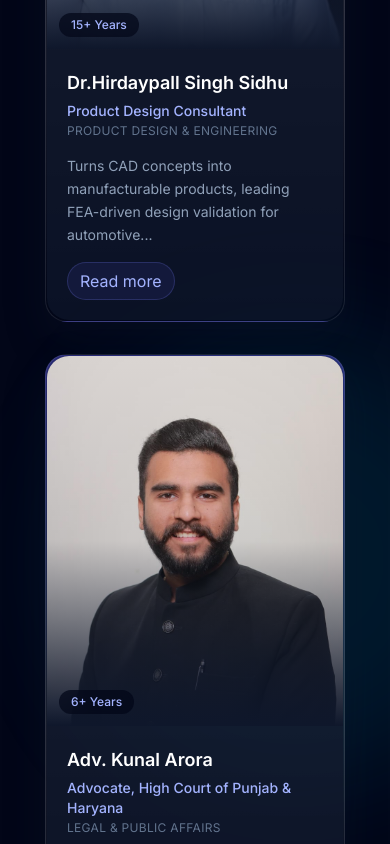
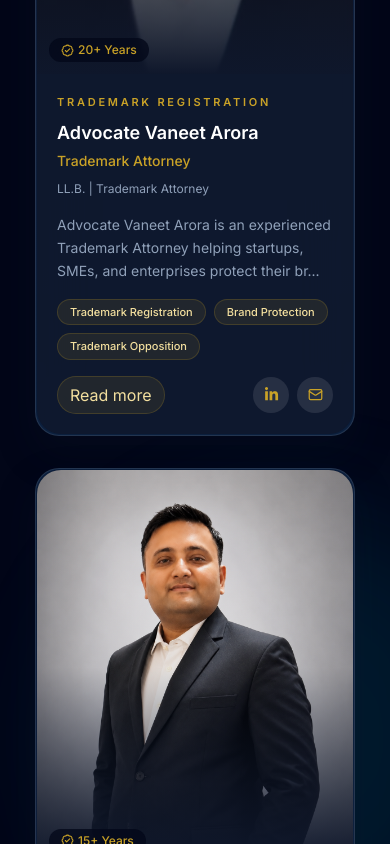
Before and after one commit to avinash680/Perceptive-Brains-IP, a React (Vite) app in the folder frontend/: page / in a window 390 px wide. Shown: the part 7120-7964 px from the top of the page. Built offline with nearby package versions, Linux system fonts and the light colour scheme.

Commit message:
change  our team content

```diff
--- a/frontend/src/App.jsx
+++ b/frontend/src/App.jsx
@@ -7,8 +7,7 @@ function ScrollToHash() {
   const { hash, pathname } = useLocation();
 
   useLayoutEffect(() => {
-    if (!hash) return;
-
+    if (hash) {
       const id = hash.replace("#", "");
       const scrollToElement = () => {
         const element = document.getElementById(id);
@@ -20,6 +19,9 @@ function ScrollToHash() {
       scrollToElement();
       const timeout = window.setTimeout(scrollToElement, 100);
       return () => window.clearTimeout(timeout);
+    }
+
+    window.scrollTo({ top: 0, left: 0, behavior: "smooth" });
   }, [hash, pathname]);
 
   return null;
--- a/frontend/src/pages/About/components/AboutTeam.jsx
+++ b/frontend/src/pages/About/components/AboutTeam.jsx
@@ -1,72 +1,104 @@
-import React from "react";
+import React, { useState } from "react";
 import { BadgeCheck, Mail } from "lucide-react";
 import { FaLinkedinIn } from "react-icons/fa";
 import Reveal from "./Reveal";
 
-export default function AboutTeam({ team }) {
+function TeamCard({ member, index }) {
+  const [expanded, setExpanded] = useState(false);
+  const preview = `${member.bio.slice(0, 115)}...`;
+
   return (
-    <section className="mx-auto max-w-7xl px-6 py-16 lg:px-8">
-      <Reveal className="mx-auto mb-10 max-w-2xl text-center">
-        <p className="text-xs font-semibold tracking-[0.2em] text-[#9C7A1E]">OUR TEAM</p>
-        <h2 className="mt-3 text-3xl font-semibold tracking-tight text-slate-900 sm:text-4xl">
-          Attorneys and agents behind your portfolio
-        </h2>
-      </Reveal>
-      <div className="grid grid-cols-1 gap-7 sm:grid-cols-2 lg:grid-cols-2">
-        {team.map((member, i) => (
-          <Reveal key={member.id} delay={i * 90}>
-            <div className="group flex h-full flex-col overflow-hidden rounded-2xl border border-slate-100 bg-white shadow-sm shadow-[#0B1F3D]/5 transition-all duration-300 hover:-translate-y-1.5 hover:shadow-xl hover:shadow-[#0B1F3D]/10 sm:flex-row">
-              <div className="relative h-64 flex-none overflow-hidden sm:h-auto sm:w-48">
+    <Reveal delay={index * 90}>
+      <div className="group relative mx-auto flex h-full w-full max-w-[320px] flex-col rounded-[24px] border border-white/10 bg-gradient-to-b from-[#0B1F3D]/95 via-[#10223f]/90 to-[#0B1F3D] p-[1px] shadow-[0_18px_40px_rgba(15,23,42,0.22)] transition-all duration-500 hover:-translate-y-2 hover:shadow-[0_22px_50px_rgba(12,31,61,0.26)]">
+        <div className="absolute -inset-px rounded-[24px] bg-gradient-to-b from-[#C9A227]/20 via-transparent to-transparent opacity-0 blur-xl transition-opacity duration-500 group-hover:opacity-80" />
+
+        <div className="relative flex h-full flex-col overflow-hidden rounded-[24px] bg-slate-900/80 backdrop-blur-xl">
+          <div className="relative aspect-[4/5] w-full overflow-hidden">
             <img
               src={member.photo}
               alt={member.name}
-                  className="h-full w-full object-cover transition-transform duration-500 group-hover:scale-105"
+              className="h-full w-full object-cover object-center transition-transform duration-700 ease-out group-hover:scale-110"
             />
-                <div className="absolute inset-0 bg-gradient-to-t from-[#0B1F3D]/60 via-transparent to-transparent sm:bg-gradient-to-r" />
-                <span className="absolute bottom-3 left-3 inline-flex items-center gap-1 rounded-full bg-white/90 px-2.5 py-1 text-[10px] font-semibold tracking-wide text-[#0B1F3D] backdrop-blur">
-                  <BadgeCheck size={12} />
+            <div className="absolute inset-0 bg-gradient-to-t from-slate-900 via-slate-900/10 to-transparent" />
+            <div className="absolute bottom-3 left-3 inline-flex items-center gap-1 rounded-full bg-slate-950/70 px-3 py-1 text-xs font-medium text-[#C9A227] backdrop-blur-md">
+              <BadgeCheck size={13} />
               {member.experience}
-                </span>
             </div>
-              <div className="flex flex-1 flex-col p-6">
-                <p className="text-[11px] font-semibold tracking-[0.15em] text-[#9C7A1E]">
-                  {member.department.toUpperCase()}
+          </div>
+
+          <div className="flex flex-1 flex-col justify-between p-5">
+            <div>
+              <p className="text-[11px] font-semibold uppercase tracking-[0.25em] text-[#C9A227]">
+                {member.department}
               </p>
-                <h3 className="mt-1 text-lg font-semibold text-slate-900">{member.name}</h3>
-                <p className="mt-0.5 text-sm text-[#9C7A1E]">{member.title}</p>
-                <p className="mt-1.5 text-xs leading-relaxed text-slate-500">{member.qualification}</p>
-                <p className="mt-3 text-sm leading-relaxed text-slate-600">{member.bio}</p>
+              <h3 className="mt-2 text-lg font-semibold text-white">{member.name}</h3>
+              <p className="mt-1 text-sm font-medium text-[#C9A227]">{member.title}</p>
+              <p className="mt-2 text-xs leading-relaxed text-slate-400">{member.qualification}</p>
+              <p className="mt-4 text-sm leading-relaxed text-slate-400">
+                {expanded ? member.bio : preview}
+              </p>
+            </div>
 
             <div className="mt-4 flex flex-wrap gap-2">
-                  {member.expertise.map((skill) => (
+              {member.expertise?.slice(0, 3).map((skill) => (
                 <span
                   key={skill}
-                      className="rounded-full border border-[#0B1F3D]/10 bg-[#0B1F3D]/5 px-3 py-1 text-[11px] font-medium text-[#0B1F3D]"
+                  className="rounded-full border border-[#C9A227]/20 bg-[#C9A227]/10 px-3 py-1 text-[11px] font-medium text-[#f3df9f]"
                 >
                   {skill}
                 </span>
               ))}
             </div>
 
-                <div className="mt-auto flex items-center gap-3 border-t border-slate-100 pt-4">
+            <div className="mt-4 flex items-center justify-between gap-3">
+              <button
+                type="button"
+                onClick={() => setExpanded((value) => !value)}
+                className="inline-flex w-fit items-center rounded-full border border-[#C9A227]/20 bg-[#C9A227]/10 px-3 py-1.5 text-sm font-medium text-[#f3df9f] transition hover:bg-[#C9A227]/20"
+              >
+                {expanded ? "Read less" : "Read more"}
+              </button>
+
+              <div className="flex items-center gap-2">
                 <a
                   href={member.linkedin}
-                    className="flex h-9 w-9 items-center justify-center rounded-full bg-[#0B1F3D]/5 text-[#9C7A1E] transition-colors hover:bg-[#C9A227] hover:text-white"
+                  className="flex h-9 w-9 items-center justify-center rounded-full bg-white/10 text-[#C9A227] transition-colors hover:bg-[#C9A227] hover:text-white"
                   aria-label={`${member.name} on LinkedIn`}
                 >
-                    <FaLinkedinIn size={16} />
+                  <FaLinkedinIn size={15} />
                 </a>
                 <a
                   href={`mailto:${member.email}`}
-                    className="flex h-9 w-9 items-center justify-center rounded-full bg-[#0B1F3D]/5 text-[#9C7A1E] transition-colors hover:bg-[#C9A227] hover:text-white"
+                  className="flex h-9 w-9 items-center justify-center rounded-full bg-white/10 text-[#C9A227] transition-colors hover:bg-[#C9A227] hover:text-white"
                   aria-label={`Email ${member.name}`}
                 >
-                    <Mail size={16} />
+                  <Mail size={15} />
                 </a>
               </div>
             </div>
           </div>
+        </div>
+      </div>
     </Reveal>
+  );
+}
+
+export default function AboutTeam({ team }) {
+  return (
+    <section className="mx-auto max-w-7xl px-6 py-16 lg:px-8">
+      <Reveal className="mx-auto mb-12 max-w-3xl text-center">
+        <p className="text-xs font-semibold tracking-[0.25em] text-[#9C7A1E]">OUR TEAM</p>
+        <h2 className="mt-3 text-3xl font-semibold tracking-tight text-slate-900 sm:text-4xl">
+          Meet our team of legal and technical experts
+        </h2>
+        <p className="mt-4 text-base leading-relaxed text-slate-600">
+          A multidisciplinary group helping clients protect, build, and grow with strong IP strategy.
+        </p>
+      </Reveal>
+
+      <div className="grid grid-cols-1 gap-8 sm:grid-cols-2 lg:grid-cols-4">
+        {team.map((member, index) => (
+          <TeamCard key={member.id} member={member} index={index} />
         ))}
       </div>
     </section>
--- a/frontend/src/pages/Home/OurTeam.jsx
+++ b/frontend/src/pages/Home/OurTeam.jsx
@@ -1,57 +1,19 @@
 import React, { useState } from "react";
-import hirdayPalPhoto from "../../assets/our-team/dr-hirday-pal-singh-sidhu.jpeg";
-import kunalAroraPhoto from "../../assets/our-team/advocate-kunal-arora.jpeg";
-import vaneetAroraPhoto from "../../assets/our-team/advocate-vaneet-arora.png";
-import jayvirShahPhoto from "../../assets/our-team/dr-jayvir-shah.png";
+import { BadgeCheck, Mail } from "lucide-react";
+import { FaLinkedinIn } from "react-icons/fa";
+import { team as aboutTeam } from "../About/data/aboutData";
 
-const team = [
-  {
-    id: "HSS",
-    name: "Dr.Hirdaypall Singh Sidhu",
-    title: "Product Design Consultant",
-    department: "Product Design & Engineering",
-    bio: "Turns CAD concepts into manufacturable products, leading FEA-driven design validation for automotive and industrial clients.",
-    experience: "15+ Years",
-    photo: hirdayPalPhoto,
-  },
-  {
-    id: "KA",
-    name: "Adv. Kunal Arora",
-    title: "Advocate, High Court of Punjab & Haryana",
-    department: "Legal & Public Affairs",
-    bio: "Combines courtroom advocacy with community leadership, founding Kutumbh Mitra Foundation to champion youth welfare initiatives.",
-    experience: "6+ Years",
-    photo: kunalAroraPhoto,
-  },
-  {
-    id: "VA",
-    name: "Advocate Vaneet Arora",
-    title: "Trademark Attorney",
-    department: "Intellectual Property",
-    bio: "Guides startups and enterprises through trademark filing, opposition, and enforcement, protecting brand assets end to end.",
-    experience: "10+ Years",
-    photo: vaneetAroraPhoto,
-  },
-  {
-    id: "JS",
-    name: "Dr. Jayvir Shah",
-    title: "Registered Patent Agent, IN/PA 3339",
-    department: "Intellectual Property & Patents",
-    bio: "Drafts and prosecutes high-stakes mechanical and automobile patents, and has mentored 107 aspirants into registered patent agents.",
-    experience: "7+ Years",
-    photo: jayvirShahPhoto,
-  },
-];
+const team = aboutTeam;
 
-function TeamCard({ member }) {
+function TeamCard({ member, index }) {
   const [expanded, setExpanded] = useState(false);
-  const preview = `${member.bio.slice(0, 100)}...`;
+  const preview = `${member.bio.slice(0, 115)}...`;
 
   return (
-    <div className="group relative mx-auto flex h-full w-full max-w-[300px] flex-col rounded-[22px] border border-white/10 bg-gradient-to-b from-indigo-500/40 via-white/10 to-transparent p-[1px] shadow-[0_18px_40px_rgba(15,23,42,0.3)] transition-all duration-500 hover:-translate-y-2 hover:shadow-[0_22px_50px_rgba(99,102,241,0.22)]">
-      <div className="absolute -inset-px rounded-[24px] bg-gradient-to-b from-indigo-400/0 via-indigo-400/0 to-transparent opacity-0 blur-xl transition-opacity duration-500 group-hover:opacity-60 group-hover:from-indigo-400/40" />
+    <div className="group relative mx-auto flex h-full w-full max-w-[320px] flex-col rounded-[24px] border border-white/10 bg-gradient-to-b from-[#0B1F3D]/95 via-[#10223f]/90 to-[#0B1F3D] p-[1px] shadow-[0_18px_40px_rgba(15,23,42,0.22)] transition-all duration-500 hover:-translate-y-2 hover:shadow-[0_22px_50px_rgba(12,31,61,0.26)]">
+      <div className="absolute -inset-px rounded-[24px] bg-gradient-to-b from-[#C9A227]/20 via-transparent to-transparent opacity-0 blur-xl transition-opacity duration-500 group-hover:opacity-80" />
 
-      <div className="relative flex h-full flex-col overflow-hidden rounded-[22px] bg-slate-900/70 backdop-blur-xl">
+      <div className="relative flex h-full flex-col overflow-hidden rounded-[24px] bg-slate-900/80 backdrop-blur-xl">
         <div className="relative aspect-[4/5] w-full overflow-hidden">
           <img
             src={member.photo}
@@ -59,30 +21,62 @@ function TeamCard({ member }) {
             className="h-full w-full object-cover object-center transition-transform duration-700 ease-out group-hover:scale-110"
           />
           <div className="absolute inset-0 bg-gradient-to-t from-slate-900 via-slate-900/10 to-transparent" />
-
-          <div className="absolute bottom-3 left-3 inline-flex items-center gap-1 rounded-full bg-slate-950/70 px-3 py-1 text-xs font-medium text-indigo-300 backdrop-blur-md">
+          <div className="absolute bottom-3 left-3 inline-flex items-center gap-1 rounded-full bg-slate-950/70 px-3 py-1 text-xs font-medium text-[#C9A227] backdrop-blur-md">
+            <BadgeCheck size={13} />
             {member.experience}
           </div>
         </div>
 
         <div className="flex flex-1 flex-col justify-between p-5">
           <div>
-            <h3 className="text-lg font-semibold text-white">{member.name}</h3>
-            <p className="mt-1 text-sm font-medium text-indigo-300">{member.title}</p>
-            <p className="mt-0.5 text-xs uppercase tracking-wide text-slate-500">{member.department}</p>
-
+            <p className="text-[11px] font-semibold uppercase tracking-[0.25em] text-[#C9A227]">
+              {member.department}
+            </p>
+            <h3 className="mt-2 text-lg font-semibold text-white">{member.name}</h3>
+            <p className="mt-1 text-sm font-medium text-[#C9A227]">{member.title}</p>
+            <p className="mt-2 text-xs leading-relaxed text-slate-400">{member.qualification}</p>
             <p className="mt-4 text-sm leading-relaxed text-slate-400">
               {expanded ? member.bio : preview}
             </p>
           </div>
 
+          <div className="mt-4 flex flex-wrap gap-2">
+            {member.expertise?.slice(0, 3).map((skill) => (
+              <span
+                key={skill}
+                className="rounded-full border border-[#C9A227]/20 bg-[#C9A227]/10 px-3 py-1 text-[11px] font-medium text-[#f3df9f]"
+              >
+                {skill}
+              </span>
+            ))}
+          </div>
+
+          <div className="mt-4 flex items-center justify-between gap-3">
             <button
               type="button"
               onClick={() => setExpanded((value) => !value)}
-            className="mt-4 inline-flex w-fit items-center rounded-full border border-indigo-400/20 bg-indigo-500/10 px-3 py-1.5 text-sm font-medium text-indigo-300 transition hover:bg-indigo-500/20"
+              className="inline-flex w-fit items-center rounded-full border border-[#C9A227]/20 bg-[#C9A227]/10 px-3 py-1.5 text-sm font-medium text-[#f3df9f] transition hover:bg-[#C9A227]/20"
             >
               {expanded ? "Read less" : "Read more"}
             </button>
+
+            <div className="flex items-center gap-2">
+              <a
+                href={member.linkedin}
+                className="flex h-9 w-9 items-center justify-center rounded-full bg-white/10 text-[#C9A227] transition-colors hover:bg-[#C9A227] hover:text-white"
+                aria-label={`${member.name} on LinkedIn`}
+              >
+                <FaLinkedinIn size={15} />
+              </a>
+              <a
+                href={`mailto:${member.email}`}
+                className="flex h-9 w-9 items-center justify-center rounded-full bg-white/10 text-[#C9A227] transition-colors hover:bg-[#C9A227] hover:text-white"
+                aria-label={`Email ${member.name}`}
+              >
+                <Mail size={15} />
+              </a>
+            </div>
+          </div>
         </div>
       </div>
     </div>
@@ -99,7 +93,6 @@ export default function CorporateTeam() {
       <div className="relative mx-auto max-w-7xl">
         <div className="flex flex-col items-center text-center">
           <span className="inline-flex items-center gap-2 rounded-full border border-white/10 bg-white/5 px-4 py-1.5 text-sm font-medium text-indigo-300 backdrop-blur-xl">
-
             Meet Our Team
           </span>
 
@@ -114,8 +107,8 @@ export default function CorporateTeam() {
         </div>
 
         <div className="mt-16 grid grid-cols-1 gap-8 sm:grid-cols-2 lg:grid-cols-4">
-          {team.map((member) => (
-            <TeamCard key={member.id} member={member} />
+          {team.map((member, index) => (
+            <TeamCard key={member.id} member={member} index={index} />
           ))}
         </div>
       </div>
```
Also changed, not shown: frontend/src/pages/Home/Testimonial.jsx (+20 -16 lines). Lines whose indentation alone changed are shown as unchanged.
